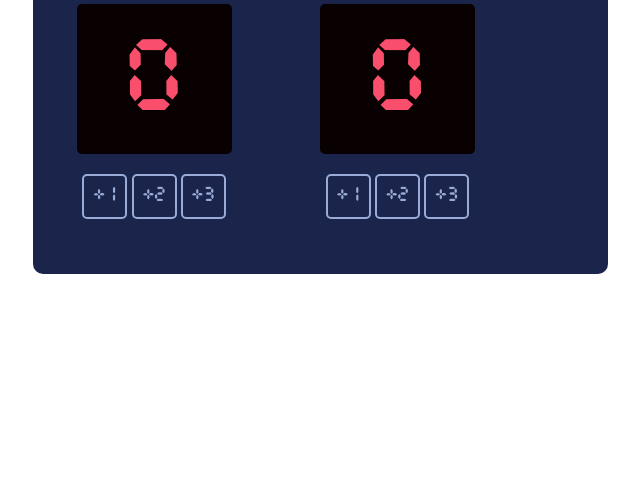
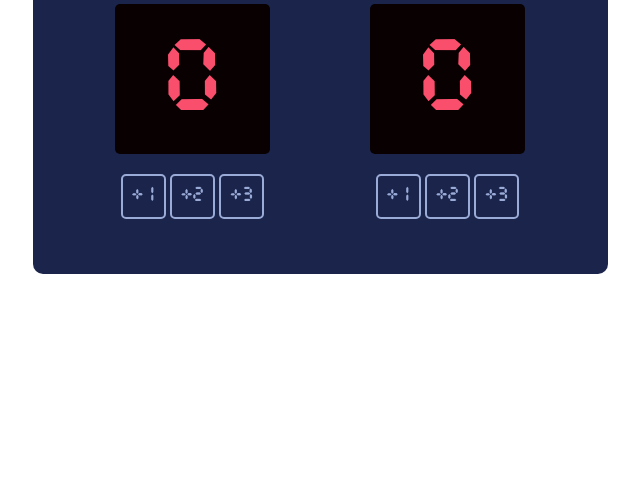
Before and after one commit to biosoluwa/Basketball-scoreboard-project, a website built with Vite: page index.html in a window 1280 px wide. Shown: the part 319-800 px from the top of the page, without its empty margins (320-960 px from the left). Built offline with nearby package versions, Linux system fonts and the light colour scheme.

Commit message:
final changes I guess

```diff
--- a/index.css
+++ b/index.css
@@ -10,7 +10,7 @@ body {
 
 .container {
     display: flex;
-    justify-content: space-around;
+    justify-content: center;
     width: 575px;
     height: 385px;
     background-color: #1B244A;
@@ -39,9 +39,7 @@ h3{
    color: #F94F6D;
    font-size: 90px;
    padding-top: 30px;
-   margin-top: 20px;
-   margin-bottom: 20px;
-
+   margin: 20px 50px;
 }
 
 button{
```
Also changed, not shown: index.html (+1 -0 lines).
